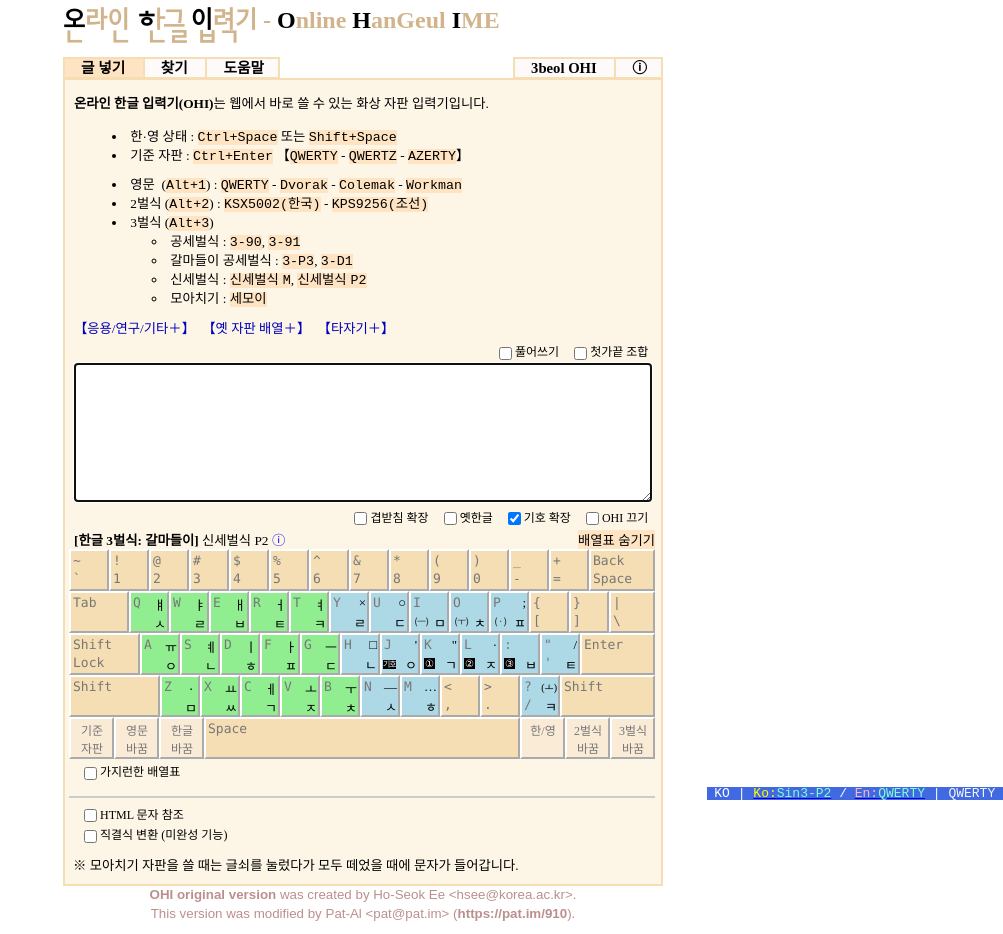
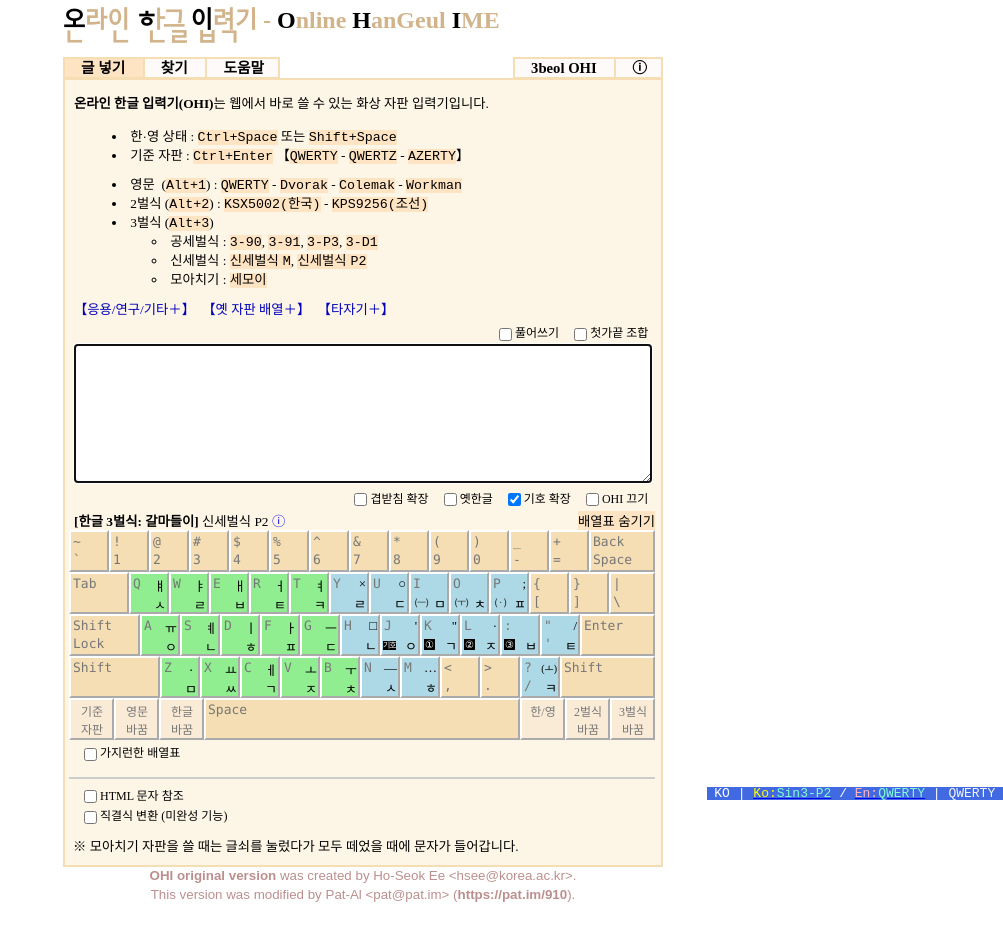
Before and after one commit to pat-al/Online-HanGeul-IME, a plain HTML site: page index.html in a window 1280 px wide. Shown: the whole page, without its empty margins (277-1280 px from the left). Drawn offline with Linux system fonts and the light colour scheme.

Commit message:
곧바로 보이는 목록에서 갈마들이 공세벌식 목록을 공세벌식 목록으로 합침

```diff
--- a/index.html
+++ b/index.html
@@ -230,14 +230,10 @@
 							<li>
 								공세벌식 :
 								<kbd class="menu" onclick="javascript:ohiChange('Ko','3-90')" onmouseover="this.className='over'" onmouseout="this.className='menu'">3-90</kbd>,
-								<kbd class="menu" onclick="javascript:ohiChange('Ko','3-91')" onmouseover="this.className='over'" onmouseout="this.className='menu'">3-91</kbd>
-							</li>
-							<li>
-								갈마들이 공세벌식 :
+								<kbd class="menu" onclick="javascript:ohiChange('Ko','3-91')" onmouseover="this.className='over'" onmouseout="this.className='menu'">3-91</kbd>,
 								<kbd class="menu" onclick="javascript:ohiChange('Ko','3-P3')" onmouseover="this.className='over'" onmouseout="this.className='menu'">3-P3</kbd>,
 								<kbd class="menu" onclick="javascript:ohiChange('Ko','3-D1')" onmouseover="this.className='over'" onmouseout="this.className='menu'">3-D1</kbd>
 							</li>
-
 							<li>
 								신세벌식 :
 								<kbd class="menu" onclick="javascript:ohiChange('Ko','Sin3-M')" onmouseover="this.className='over'" onmouseout="this.className='menu'">신세벌식 M</kbd>,
```
